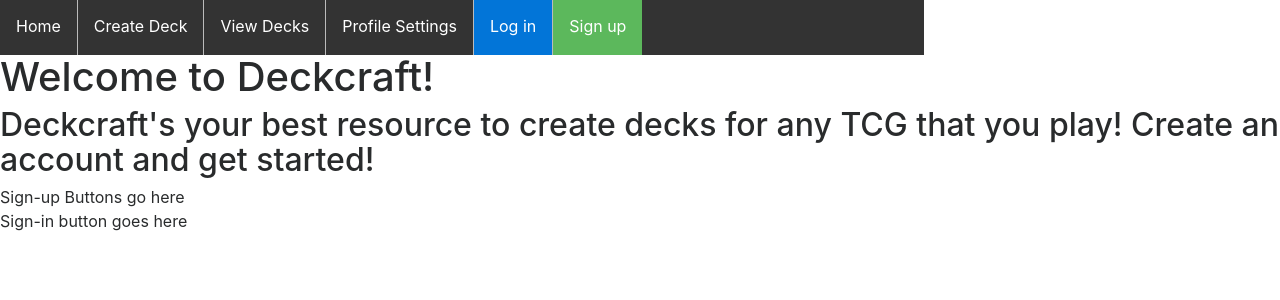
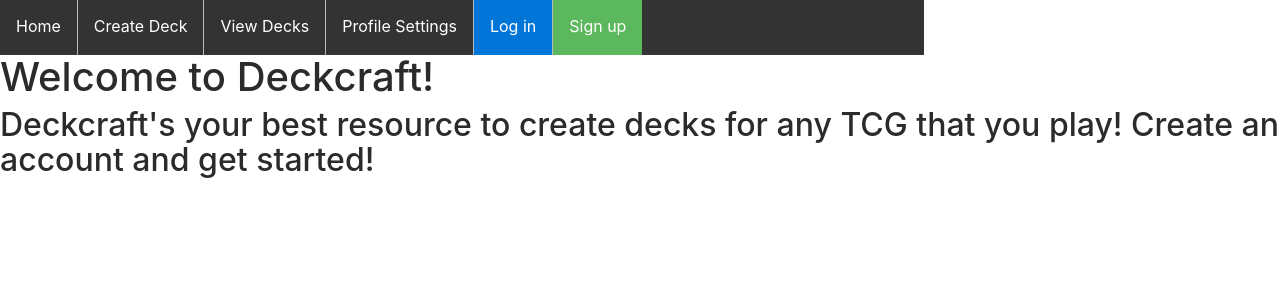
Before and after one commit to KhalidRich/Deckcraft, a Flask app: page / in a window 1280 px wide. Shown: the top 300 px of the page. Run offline with Flask 2, Linux system fonts and the light colour scheme; parts of the project's set-up code (start-up, migrations or seed data) failed here and were passed over; some libraries are stand-ins or nearby versions.

Commit message:
Modifying landing page logic and main controller

```diff
--- a/app/controllers/main_controller.py
+++ b/app/controllers/main_controller.py
@@ -28,7 +28,7 @@ def signup():
     elif request.method == 'POST':
         user = account_manager.create_user(registration_form)
         flash('Account created! Now let\'s get to building.')
-        g.setdefault('user', user)
+        session['logged_in'] = True
         return redirect('/')
 
 @app.route('/login', methods=['GET', 'POST'])
--- a/app/templates/landing_page.html
+++ b/app/templates/landing_page.html
@@ -2,10 +2,4 @@
 {% block content %}
     <h1> Welcome to Deckcraft! </h1>
     <h2> Deckcraft's your best resource to create decks for any TCG that you play! Create an account and get started! </h2>
-    <div class="sign-up">
-        Sign-up Buttons go here
-    </div>
-    <div class="sign-in">
-        Sign-in button goes here
-    </div>
 {% endblock %}
```
